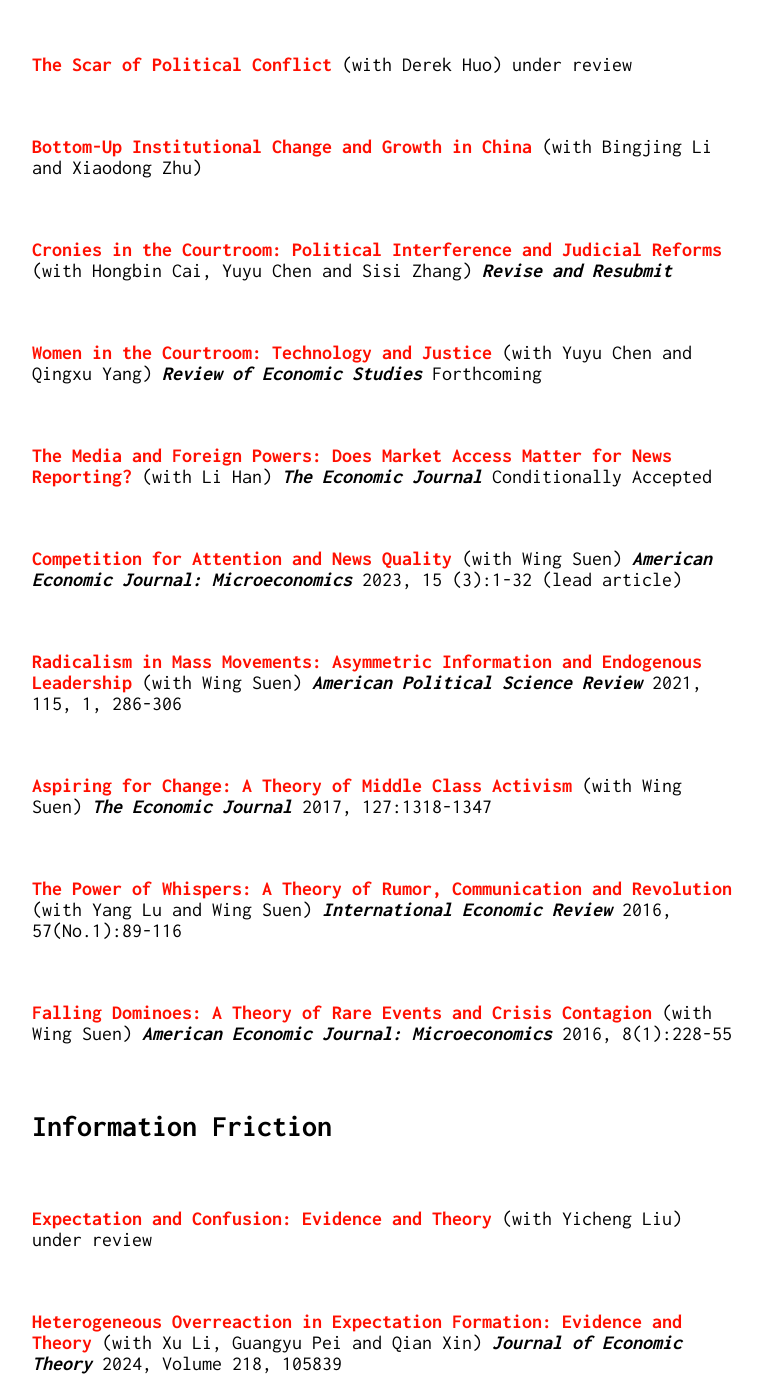
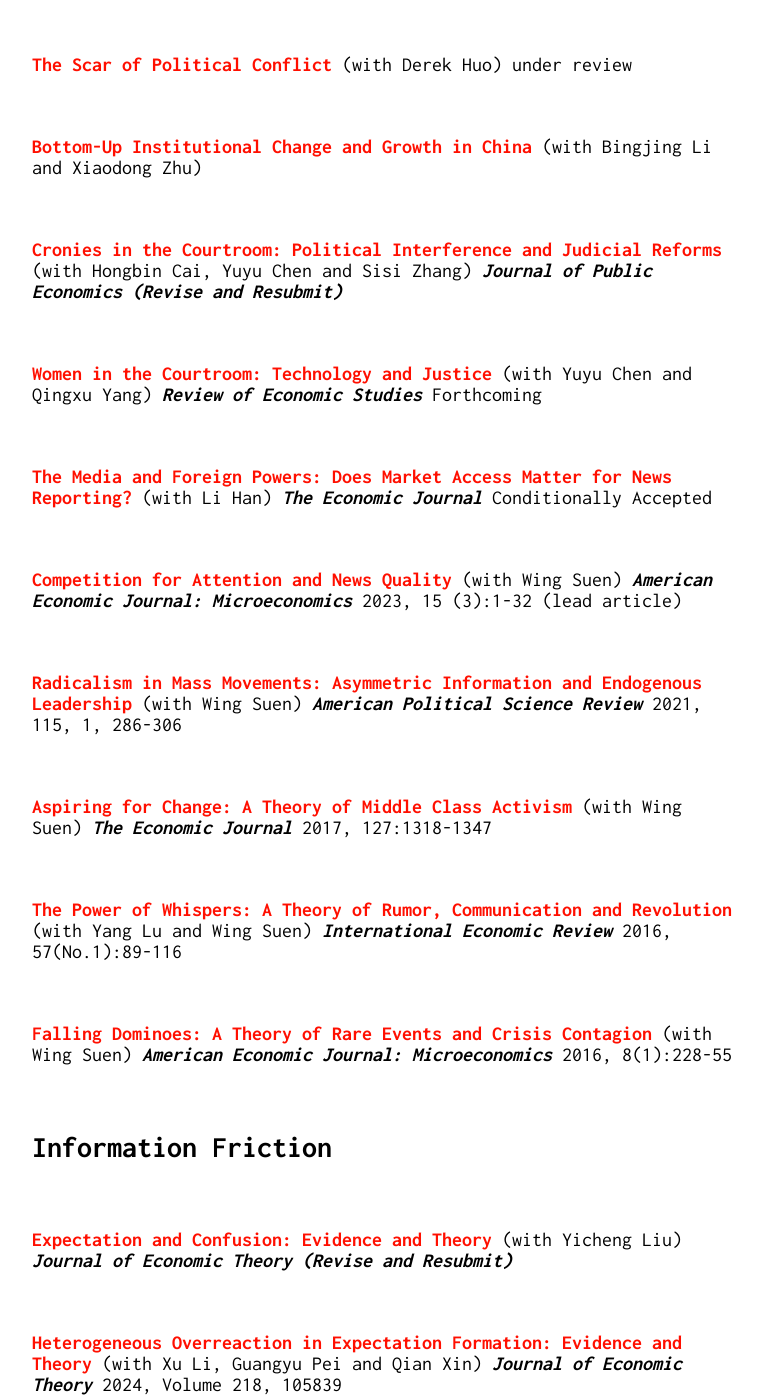
Before and after one commit to Shuyan0210611X/henrychen.github.io, a Jekyll site: the page built from research.md, in a window 1280 px wide and 1400 px high, scrolled down 408 px. Shown: the whole window, without its empty margins (258-1021 px from the left). Built offline with Jekyll 4.4.1, drawn with Linux system fonts in a browser that asks for light colours; our own code applies the rules of GitHub Pages for plain Markdown files.

Commit message:
Update research.md

```diff
--- a/research.md
+++ b/research.md
@@ -27,7 +27,7 @@ Courier Daily Performance Records**](/files/JD-2025-Oct-18.pdf) (with Yuyu Chen,
 
 <br>
 
-[**Cronies in the Courtroom: Political Interference and Judicial Reforms**](/files/reform-2025-submission-Aug.pdf) (with Hongbin Cai, Yuyu Chen and Sisi Zhang) ***Revise and Resubmit***
+[**Cronies in the Courtroom: Political Interference and Judicial Reforms**](/files/reform-2025-submission-Aug.pdf) (with Hongbin Cai, Yuyu Chen and Sisi Zhang) ***Journal of Public Economics (Revise and Resubmit)***
 
 <br>
 
@@ -66,7 +66,7 @@ Courier Daily Performance Records**](/files/JD-2025-Oct-18.pdf) (with Yuyu Chen,
 ## Information Friction
 <br>
 
-[**Expectation and Confusion: Evidence and Theory**](/files/trend2025june.pdf) (with Yicheng Liu) under review
+[**Expectation and Confusion: Evidence and Theory**](/files/trend2025june.pdf) (with Yicheng Liu) ***Journal of Economic Theory (Revise and Resubmit)***
 
 <br>
 
```
